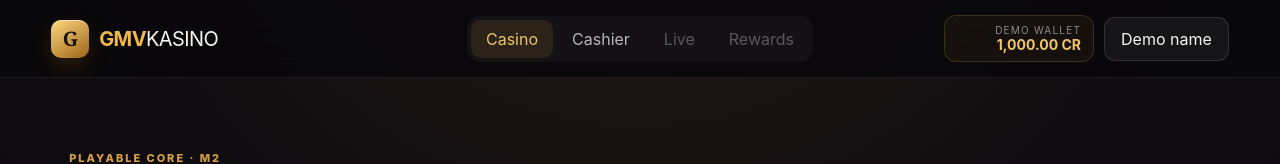
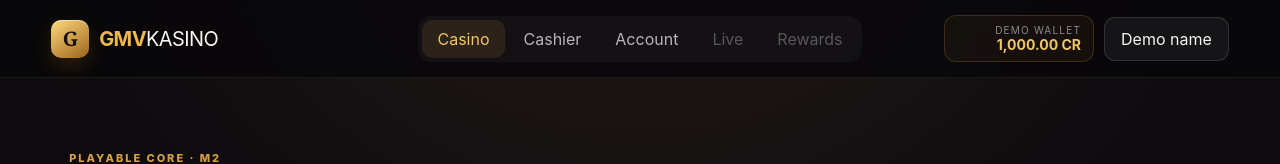
Before and after one commit to fabianmartens95-art/GMVKASINO, a React (Vite) app: page / in a window 1280 px wide. Shown: the top 164 px of the page. Built offline with nearby package versions, Linux system fonts and the light colour scheme; no server answers.

Commit message:
player: add account navigation

```diff
--- a/src/components/Header.jsx
+++ b/src/components/Header.jsx
@@ -1,4 +1,4 @@
-export default function Header({ balance, onHome, onCashier, onOpenLogin, player }) {
+export default function Header({ balance, onHome, onCashier, onAccount, onOpenLogin, player }) {
   return (
     <header className="topbar">
       <button className="brand" onClick={onHome} aria-label="Open casino lobby">
@@ -11,6 +11,7 @@ export default function Header({ balance, onHome, onCashier, onOpenLogin, player
       <nav className="desktop-nav" aria-label="Primary navigation">
         <button onClick={onHome}>Casino</button>
         <button onClick={onCashier}>Cashier</button>
+        <button onClick={onAccount}>Account</button>
         <button disabled>Live</button>
         <button disabled>Rewards</button>
       </nav>
```
